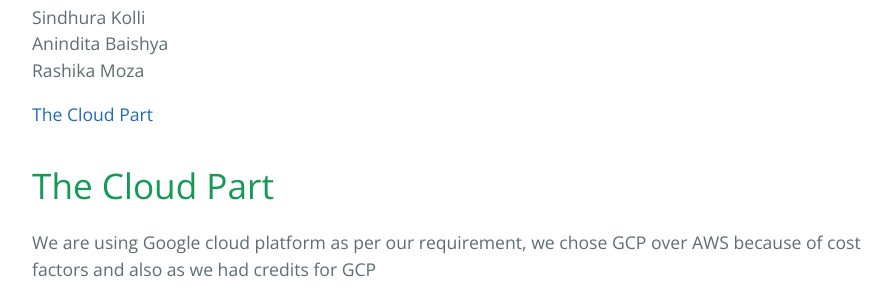
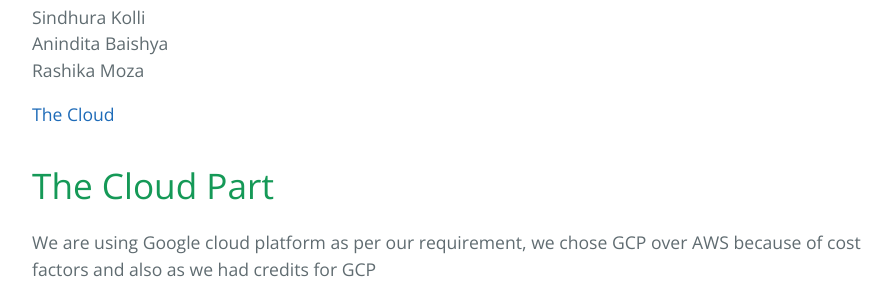
Before and after one commit to Sindhurakolli/DMDD_portfolio, a Jekyll site: the page built from another-page.md, in a window 1280 px wide and 900 px high, scrolled down 6100 px. Shown: the part 158-456 px from the top of the window, without its empty margins (192-1087 px from the left). Built offline with Jekyll 4.4.1, drawn with Linux system fonts in a browser that asks for light colours; our own code applies the rules of GitHub Pages for plain Markdown files.

Commit message:
Update another-page.md

```diff
--- a/another-page.md
+++ b/another-page.md
@@ -205,7 +205,7 @@
 
 
 
-[The Cloud Part](./)
+[The Cloud](./cloud.html)
 
 # The Cloud Part
 
```
